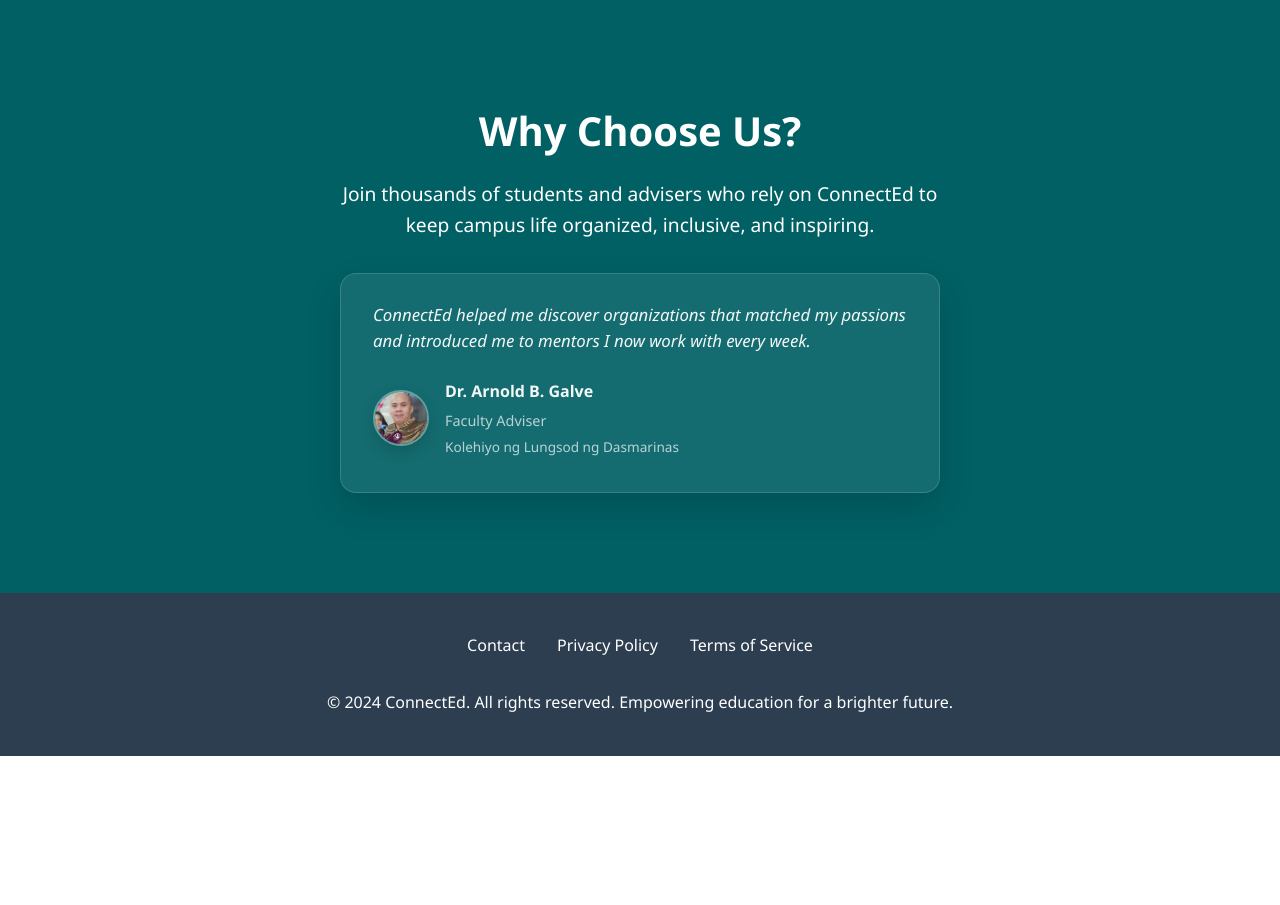
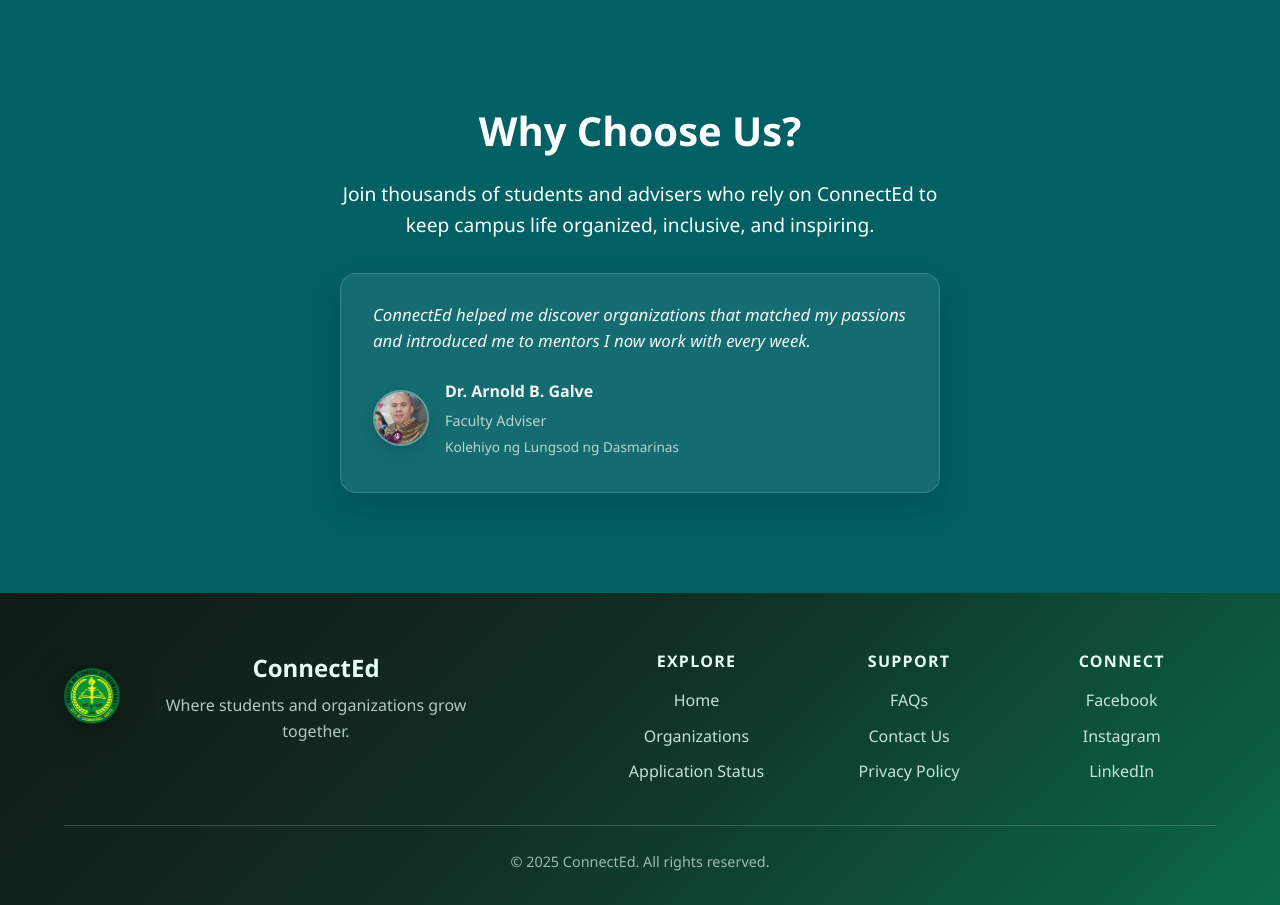
Before and after one commit to patatas-co/kld, a PHP site: page / in a window 1280 px wide. Shown: the part 2729-3634 px from the top of the page. Before the commit the page ends 3485 px from the top, so only its background shows below. Run offline with PHP 8.4, Linux system fonts and the light colour scheme.

Commit message:
adjusting the footer and testimonials spacing and also keeping the footer consistent to every page

```diff
--- a/index.php
+++ b/index.php
@@ -366,14 +366,44 @@ $navUsername = $user['username'] ?? ($user['email'] ?? null);
     </section>
 
     <!-- Footer -->
-    <footer>
-        <div class="footer-content">
+    <footer class="site-footer">
+        <div class="footer-inner">
+            <div class="footer-branding">
+                <img src="images/logo.png" alt="ConnectEd logo" class="footer-logo" />
+                <div>
+                    <p class="footer-title">ConnectEd</p>
+                    <p class="footer-tagline">Where students and organizations grow together.</p>
+                </div>
+            </div>
             <div class="footer-links">
-                <a href="#contact">Contact</a>
-                <a href="#privacy">Privacy Policy</a>
-                <a href="#terms">Terms of Service</a>
+                <div class="footer-column">
+                    <h3>Explore</h3>
+                    <ul>
+                        <li><a href="#home">Home</a></li>
+                        <li><a href="#organization">Organizations</a></li>
+                        <li><a href="application-status.php">Application Status</a></li>
+                    </ul>
+                </div>
+                <div class="footer-column">
+                    <h3>Support</h3>
+                    <ul>
+                        <li><a href="#faq">FAQs</a></li>
+                        <li><a href="mailto:support@connected.edu">Contact Us</a></li>
+                        <li><a href="privacy.php">Privacy Policy</a></li>
+                    </ul>
+                </div>
+                <div class="footer-column">
+                    <h3>Connect</h3>
+                    <ul class="footer-social">
+                        <li><a href="https://www.facebook.com" target="_blank" rel="noopener">Facebook</a></li>
+                        <li><a href="https://www.instagram.com" target="_blank" rel="noopener">Instagram</a></li>
+                        <li><a href="https://www.linkedin.com" target="_blank" rel="noopener">LinkedIn</a></li>
+                    </ul>
+                </div>
             </div>
-            <p>&copy; 2024 ConnectEd. All rights reserved. Empowering education for a brighter future.</p>
+        </div>
+        <div class="footer-meta">
+            <p>&copy; <?php echo date('Y'); ?> ConnectEd. All rights reserved.</p>
         </div>
     </footer>
 
--- a/style.css
+++ b/style.css
@@ -1093,35 +1104,103 @@ footer {
     padding: 40px 5%;
     text-align: center;
 }
-
-.footer-content {
+.site-footer {
+    margin-top: 0;
+    background: linear-gradient(135deg, #0f1a14 0%, #112f22 45%, #0a6a45 100%);
+    color: #e5fff4;
+    padding: 56px 5% 32px;
+}
+
+.site-footer .footer-inner {
     max-width: 1200px;
-    margin: 0 auto;
-}
-
-.footer-links {
-    display: flex;
-    justify-content: center;
-    gap: 2rem;
-    margin-bottom: 2rem;
-    flex-wrap: wrap;
-}
-
-.footer-links a {
-    color: white;
+    margin: 0 auto 40px;
+    display: grid;
+    grid-template-columns: minmax(0, 0.9fr) minmax(0, 1.1fr);
+    gap: 36px;
+    align-items: start;
+}
+
+.site-footer .footer-branding {
+    display: flex;
+    align-items: center;
+    gap: 16px;
+}
+
+.site-footer .footer-logo {
+    width: 56px;
+    height: 56px;
+    object-fit: contain;
+    filter: drop-shadow(0 8px 18px rgba(0, 0, 0, 0.35));
+}
+
+.site-footer .footer-title {
+    font-size: 1.5rem;
+    font-weight: 700;
+    margin-bottom: 6px;
+}
+
+.site-footer .footer-tagline {
+    margin: 0;
+    color: rgba(229, 255, 244, 0.75);
+    max-width: 360px;
+    line-height: 1.6;
+}
+
+.site-footer .footer-links {
+    display: grid;
+    grid-template-columns: repeat(auto-fit, minmax(160px, 1fr));
+    gap: 24px;
+    margin-bottom: 0;
+    justify-content: unset;
+}
+
+.site-footer .footer-column h3 {
+    font-size: 1rem;
+    letter-spacing: 0.08em;
+    text-transform: uppercase;
+    margin-bottom: 14px;
+    color: inherit;
+}
+
+.site-footer .footer-column ul {
+    list-style: none;
+    margin: 0;
+    padding: 0;
+    display: grid;
+    gap: 10px;
+}
+
+.site-footer .footer-column a {
+    color: rgba(229, 255, 244, 0.85);
     text-decoration: none;
-    transition: color 0.3s ease;
-}
-
-.footer-links a:hover {
-    color: #667eea;
-}
-
-/* Example color replacements */
-:root {
-    --primary-green: #43a047;
-    --secondary-yellow: #ffd600;
-    --gradient: linear-gradient(135deg, #43a047 0%, #ffd600 100%);
+    transition: color 0.2s ease;
+}
+
+.site-footer .footer-column a:hover,
+.site-footer .footer-column a:focus-visible {
+    color: #c8f24b;
+    outline: none;
+}
+
+.site-footer .footer-social {
+    gap: 8px;
+}
+
+.site-footer .footer-meta {
+    max-width: 1200px;
+    margin: 0 auto;
+    padding-top: 24px;
+    border-top: 1px solid rgba(229, 255, 244, 0.18);
+    text-align: center;
+    color: rgba(229, 255, 244, 0.65);
+    font-size: 0.9rem;
+}
+
+@media (max-width: 768px) {
+    .site-footer .footer-inner {
+        grid-template-columns: 1fr;
+        margin-bottom: 32px;
+    }
 }
 
 /* Header */
```
Also changed, not shown: other parts of style.css (+31 -11 lines).
